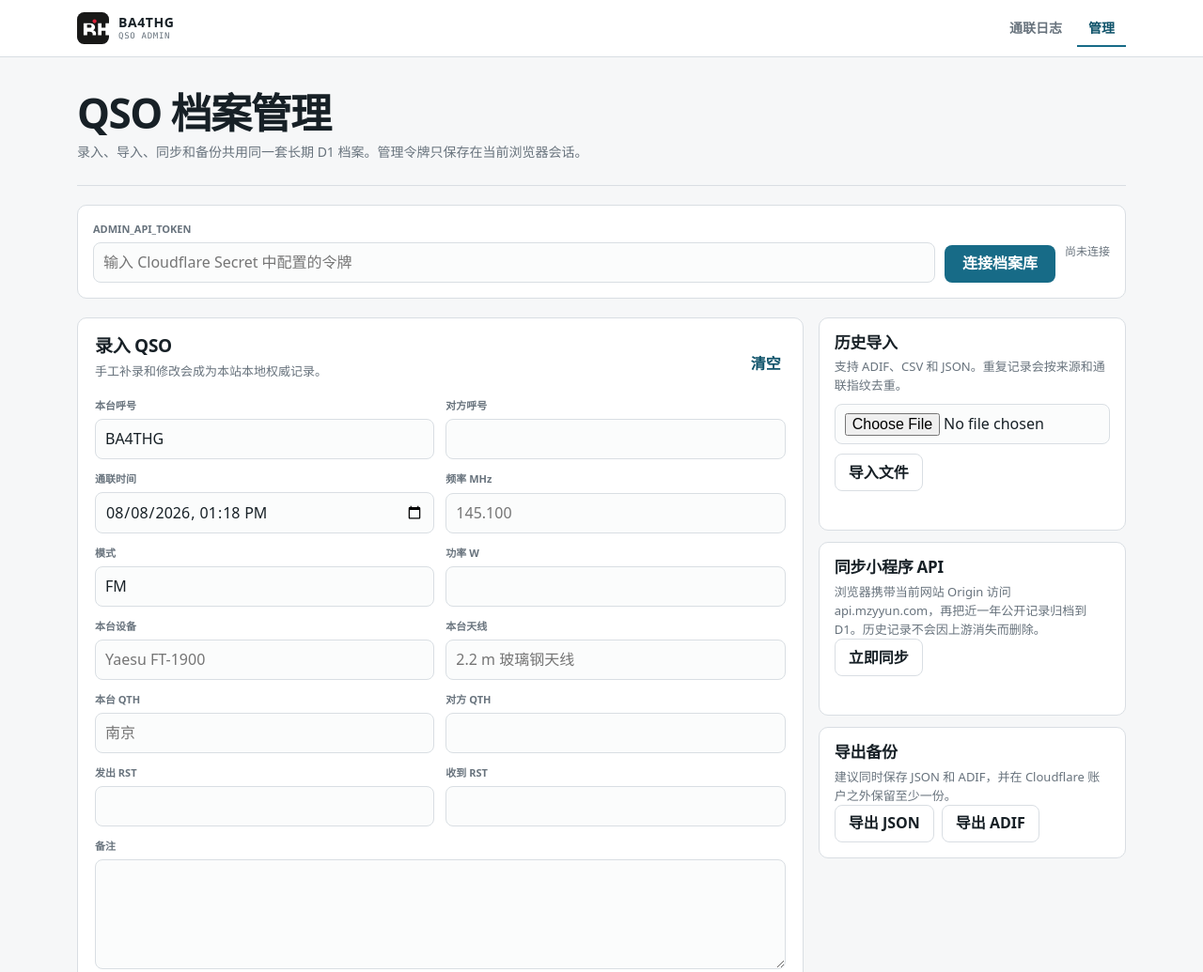
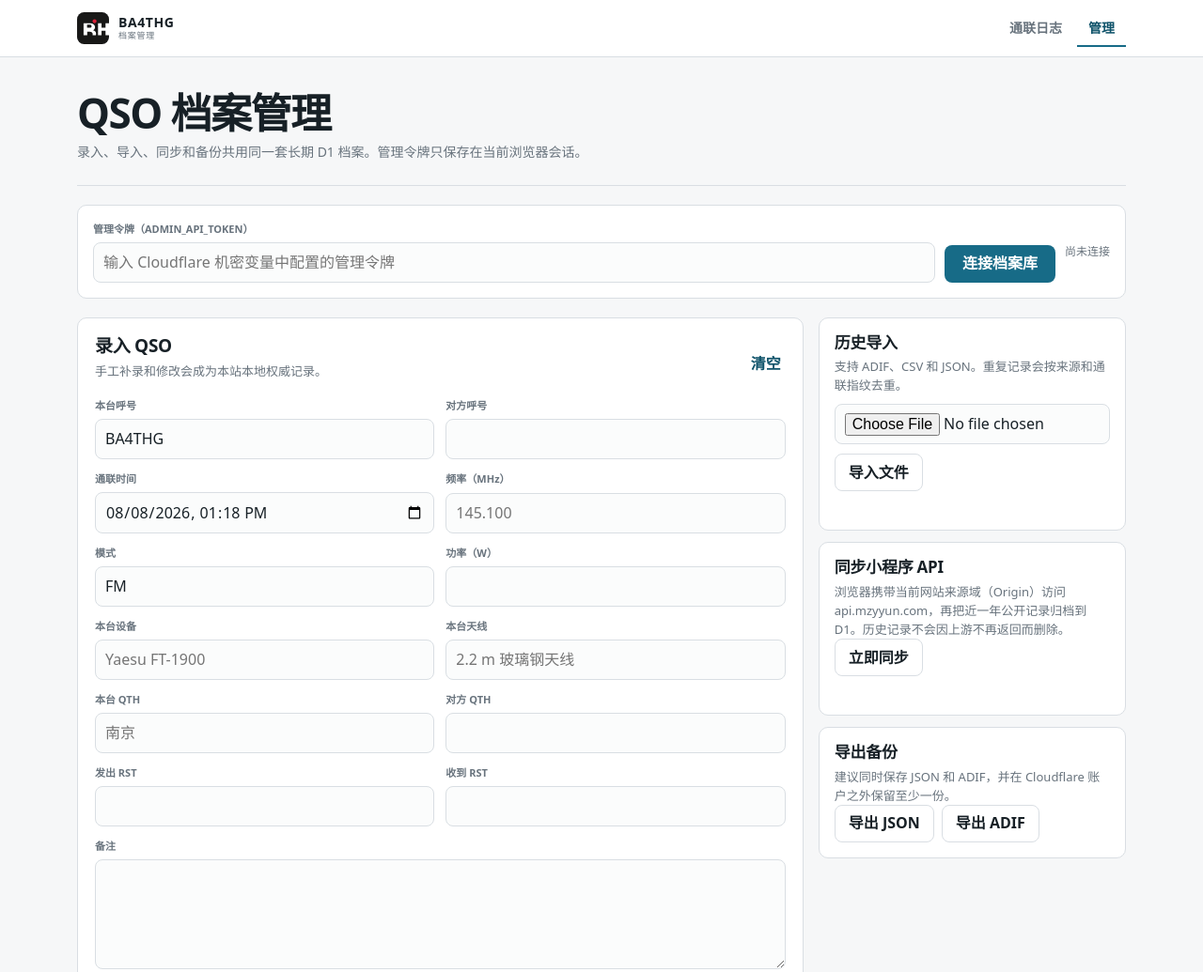
Before and after one commit to HX-Wrdzgzs/BA4THG-QSO, a plain HTML site: page admin.html in a window 1280 px wide. Shown: the top 1035 px of the page at 94% size. Drawn offline with Linux system fonts and the light colour scheme.

Commit message:
Localize QSO admin interface to Chinese

```diff
--- a/admin.html
+++ b/admin.html
@@ -5,7 +5,7 @@
   <meta name="viewport" content="width=device-width,initial-scale=1">
   <meta name="robots" content="noindex,nofollow">
   <meta name="theme-color" content="#f6f7f8">
-  <title>BA4THG · QSO Admin</title>
+  <title>BA4THG · QSO 档案管理</title>
   <link rel="icon" type="image/svg+xml" href="./assets/ba4thg-mark.svg">
   <link rel="stylesheet" href="./styles.css">
   <script src="./admin.js" defer></script>
@@ -15,7 +15,7 @@
   <div class="header-inner">
     <a class="brand" href="./" aria-label="返回公开通联日志">
       <img src="./assets/ba4thg-mark.svg" alt="">
-      <span><strong>BA4THG</strong><small>QSO ADMIN</small></span>
+      <span><strong>BA4THG</strong><small>档案管理</small></span>
     </a>
     <nav aria-label="主导航">
       <a href="./">通联日志</a>
@@ -32,8 +32,8 @@
 
   <section class="auth panel" aria-label="管理认证">
     <label>
-      <span>ADMIN_API_TOKEN</span>
-      <input type="password" data-token autocomplete="off" placeholder="输入 Cloudflare Secret 中配置的令牌">
+      <span>管理令牌（ADMIN_API_TOKEN）</span>
+      <input type="password" data-token autocomplete="off" placeholder="输入 Cloudflare 机密变量中配置的管理令牌">
     </label>
     <button class="primary" type="button" data-connect>连接档案库</button>
     <span data-connection>尚未连接</span>
@@ -53,9 +53,9 @@
         <label><span>本台呼号</span><input name="myCallsign" value="BA4THG" maxlength="16" required></label>
         <label><span>对方呼号</span><input name="theirCallsign" maxlength="16" required></label>
         <label><span>通联时间</span><input name="qsoDatetime" type="datetime-local" required></label>
-        <label><span>频率 MHz</span><input name="frequency" type="number" min="0" step="0.000001" placeholder="145.100"></label>
+        <label><span>频率（MHz）</span><input name="frequency" type="number" min="0" step="0.000001" placeholder="145.100"></label>
         <label><span>模式</span><input name="mode" value="FM" maxlength="24" required></label>
-        <label><span>功率 W</span><input name="myPower" type="number" min="0" step="0.1"></label>
+        <label><span>功率（W）</span><input name="myPower" type="number" min="0" step="0.1"></label>
         <label><span>本台设备</span><input name="myEquipment" placeholder="Yaesu FT-1900"></label>
         <label><span>本台天线</span><input name="myAntenna" placeholder="2.2 m 玻璃钢天线"></label>
         <label><span>本台 QTH</span><input name="myQth" placeholder="南京"></label>
@@ -82,7 +82,7 @@
 
       <section class="panel tool">
         <h2>同步小程序 API</h2>
-        <p>浏览器携带当前网站 Origin 访问 api.mzyyun.com，再把近一年公开记录归档到 D1。历史记录不会因上游消失而删除。</p>
+        <p>浏览器携带当前网站来源域（Origin）访问 api.mzyyun.com，再把近一年公开记录归档到 D1。历史记录不会因上游不再返回而删除。</p>
         <button class="secondary" type="button" data-sync>立即同步</button>
         <p class="status" data-sync-state></p>
       </section>
@@ -112,7 +112,7 @@
 </main>
 
 <footer>
-  <p><strong>BA4THG</strong> · Private QSO Console</p>
+  <p><strong>BA4THG</strong> · 私有 QSO 管理台</p>
   <p>不要把管理令牌写入仓库、网页源码或截图。</p>
 </footer>
 </body>
```
